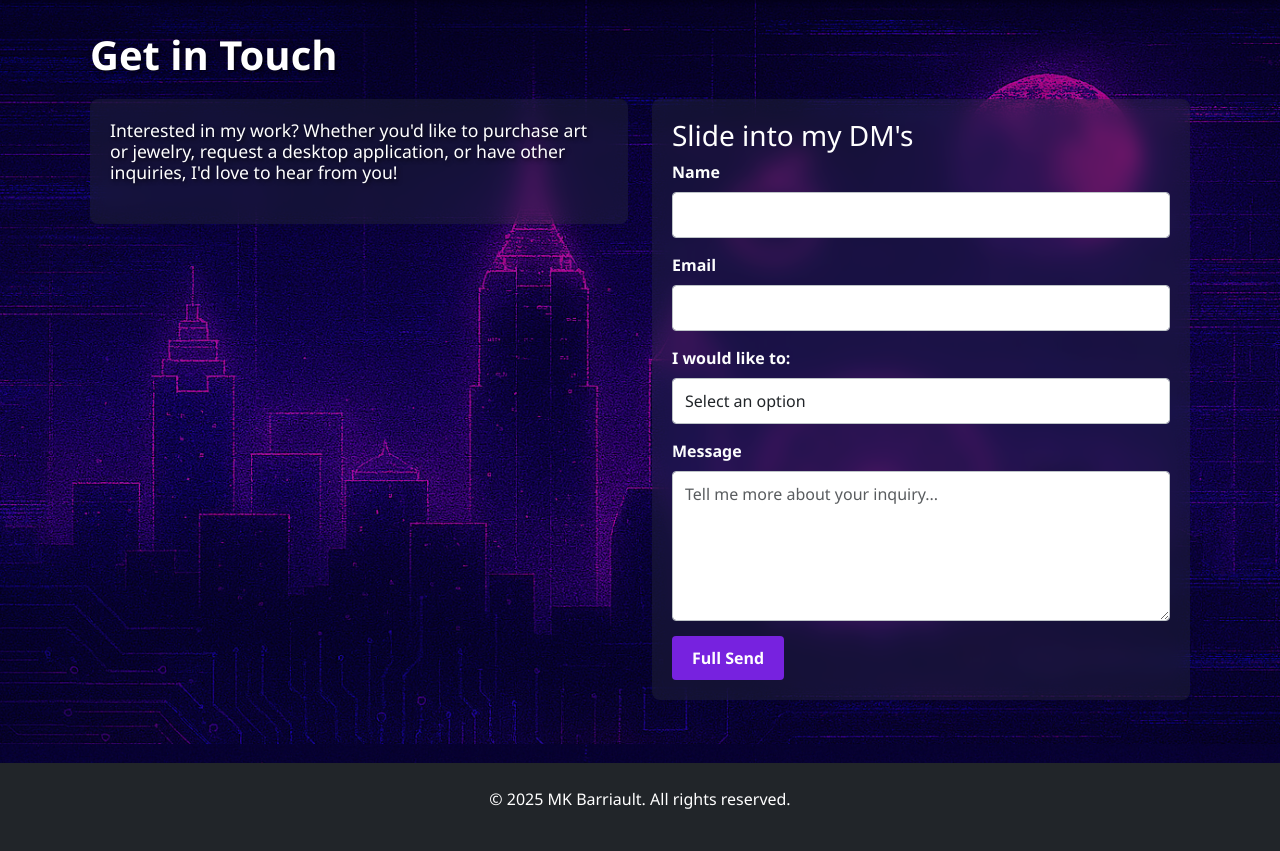
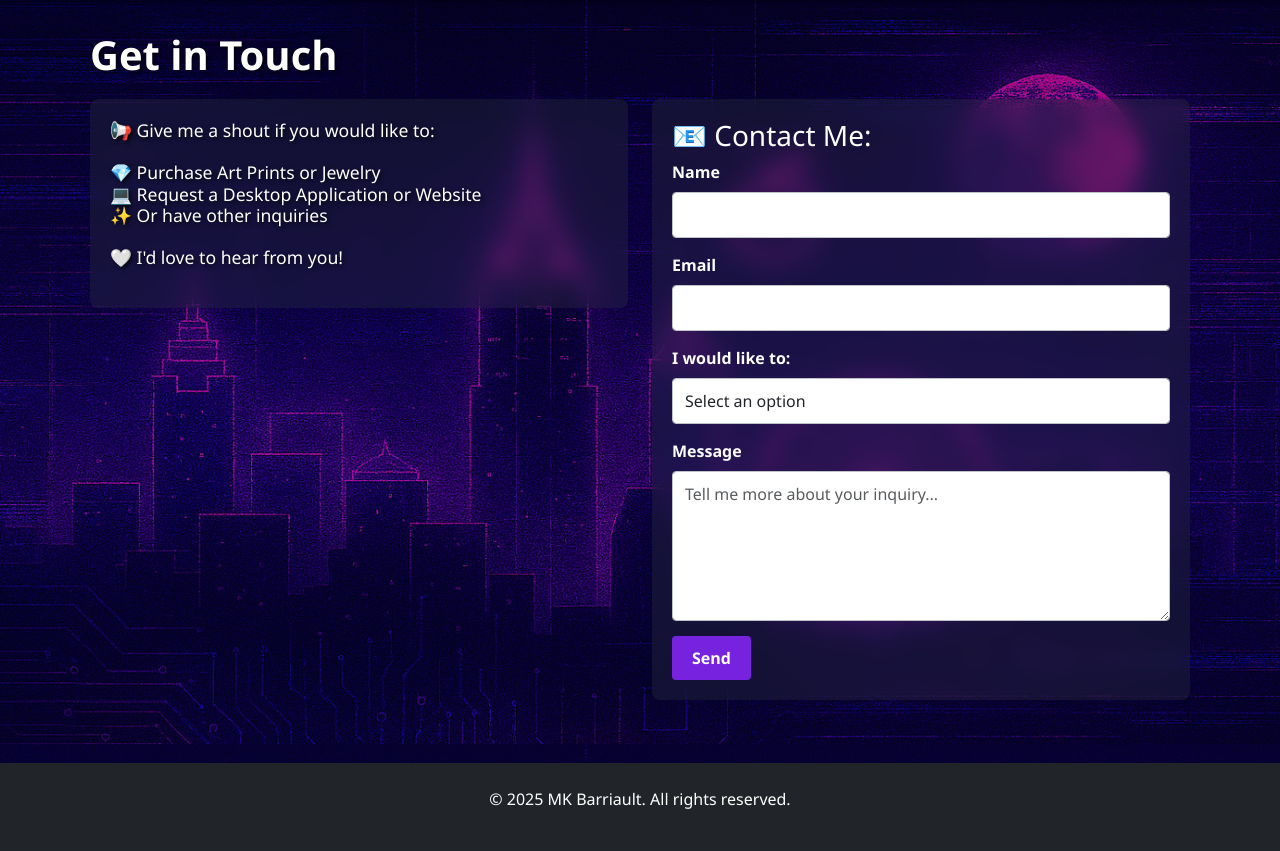
Before and after one commit to mkb0020/PortfolioSite, a Flask app: page /contact in a window 1280 px wide. Shown: the part 56-907 px from the top of the page. Run offline with Flask 3, Linux system fonts and the light colour scheme.

Commit message:
Corrected text at the top

```diff
--- a/templates/contact.html
+++ b/templates/contact.html
@@ -31,7 +31,11 @@
 <div class="row mt-3">
     <div class="col-md-6">
         <div class="contact-info">
-            <h5>Interested in my work? Whether you'd like to purchase art or jewelry, request a desktop application, or have other inquiries, I'd love to hear from you!</h5>
+            <h5> 📢 Give me a shout if you would like to:
+                <br><br> 💎 Purchase Art Prints or Jewelry
+                <br> 💻 Request a Desktop Application or Website
+                <br> ✨ Or have other inquiries
+                <br><br> 🤍 I'd love to hear from you!</h5>
 
         </div>
     </div>
@@ -39,7 +43,7 @@
 
     <div class="col-md-6">
         <div class="contact-info">
-            <h3>Slide into my DM's</h3>
+            <h3> 📧 Contact Me:</h3>
             <form method="POST">
                 <div class="form-group">  <!-- NAME OF HUMAN SUBMITTING FORM -->
                     <label for="name" class="form-label">Name</label>
@@ -54,7 +58,7 @@
                     <select class="form-control" id="Request" name="Request" required onchange="updateFormFields()">
                         <option value="">Select an option</option>
                         <option value="Purchase Art / Jewelry">Purchase Art / Jewelry</option>
-                        <option value="Request a Desktop Application">Request a Desktop Application</option>
+                        <option value="Request a Desktop Application or Website">Request a Desktop Application or Website</option>
                         <option value="Other">Other</option>
                     </select>
                 </div>
@@ -74,14 +78,14 @@
 
                 <div class="form-group" id="app-section" style="display: none;"> <!-- CONDITIONAL FIELD - APP REQUIREMENTS -->
                     <label for="AppRequest" class="form-label">Please provide a brief description of the required functionality:</label>
-                    <textarea class="form-control" id="AppRequest" name="AppRequest" placeholder="Describe what you'd like your application to do..."></textarea>
+                    <textarea class="form-control" id="AppRequest" name="AppRequest" placeholder="Describe what you'd like your application to do / your dream website..."></textarea>
                 </div>
 
                 <div class="form-group">
                     <label for="message" class="form-label">Message</label>
                     <textarea class="form-control" id="message" name="message" required placeholder="Tell me more about your inquiry..."></textarea>
                 </div>
-                <button type="submit" class="btn btn-primary">Full Send</button>
+                <button type="submit" class="btn btn-primary">Send</button>
             </form>
         </div>
     </div>
@@ -98,7 +102,7 @@ function updateFormFields() { // UPDATE FORM FIELDS
 
     if (Request === 'Purchase Art / Jewelry') { // SHOW APPROPRIATE SECTION BASED ON SELECTION
         productSection.style.display = 'block';
-    } else if (inquiryType === 'Request a Desktop Application') {
+    } else if (inquiryType === 'Request a Desktop Application or Website') {
         appSection.style.display = 'block';
     }
 }
```
